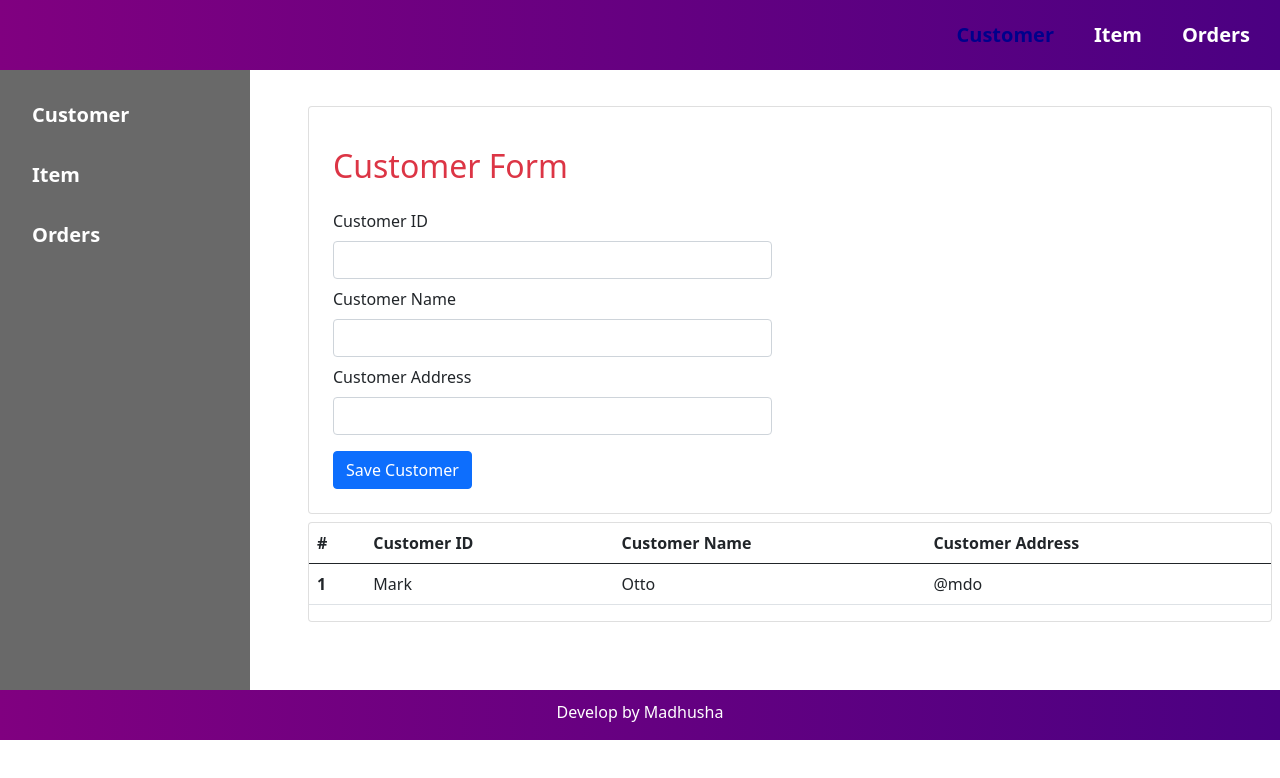
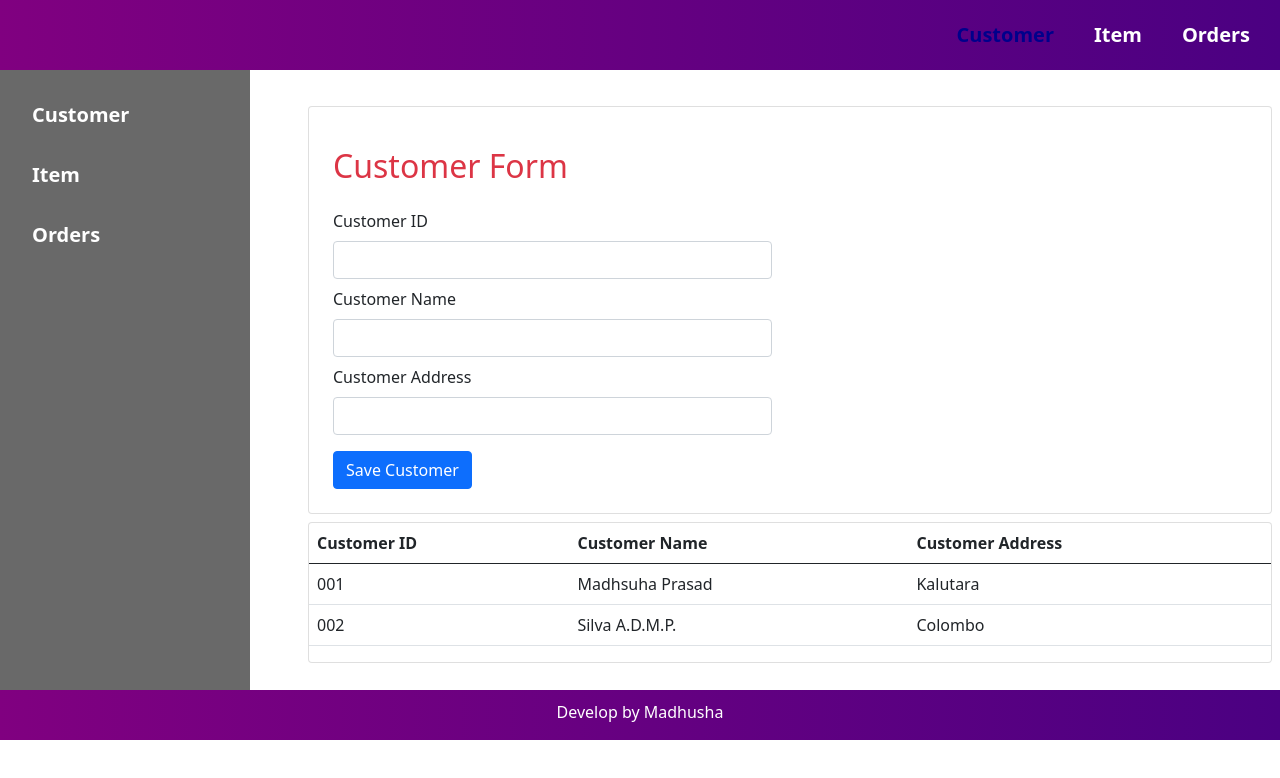
Before and after one commit to MadhushaPrasad/Crud-with-angular, an Angular app: page /customer in a window 1280 px wide. Shown: the top 778 px of the page. Built offline with nearby package versions, Linux system fonts and the light colour scheme.

Commit message:
Save Cutomer function with ngModel

```diff
--- a/src/app/views/customer/customer.component.html
+++ b/src/app/views/customer/customer.component.html
@@ -51,19 +51,21 @@
   <div class="row ps-4">
     <h1 class="mt-3 mb-3 text-danger">Customer Form</h1>
     <div class="col-6">
+      <!--      <form>-->
       <div class="form-group mt-2">
         <label for="custID">Customer ID</label>
-        <input class="form-control mt-2" id="custID" type="text">
+        <input [(ngModel)]="customerID" class="form-control mt-2" id="custID" type="text">
       </div>
       <div class="form-group mt-2">
         <label for="custName">Customer Name</label>
-        <input class="form-control mt-2" id="custName" type="text">
+        <input [(ngModel)]="customerName" class="form-control mt-2" id="custName" type="text">
       </div>
       <div class="form-group mt-2">
         <label for="custAddress">Customer Address</label>
-        <input class="form-control mt-2" id="custAddress" type="text">
+        <input [(ngModel)]="customerAddress" class="form-control mt-2" id="custAddress" type="text">
       </div>
-      <button class="btn btn-primary mt-3">Save Customer</button>
+      <button (click)="saveCustomer()" class="btn btn-primary mt-3">Save Customer</button>
+      <!--      </form>-->
     </div>
   </div>
 </div>
@@ -71,18 +73,16 @@
   <table class="table">
     <thead>
     <tr>
-      <th scope="col">#</th>
       <th scope="col">Customer ID</th>
       <th scope="col">Customer Name</th>
       <th scope="col">Customer Address</th>
     </tr>
     </thead>
     <tbody>
-    <tr>
-      <th scope="row">1</th>
-      <td>Mark</td>
-      <td>Otto</td>
-      <td>@mdo</td>
+    <tr *ngFor="let customer of customers">
+      <td>{{customer.id}}</td>
+      <td>{{customer.name}}</td>
+      <td>{{customer.address}}</td>
     </tr>
     </tbody>
   </table>
--- a/src/app/views/customer/customer.component.ts
+++ b/src/app/views/customer/customer.component.ts
@@ -14,6 +14,13 @@ export class CustomerComponent implements OnInit {
   inputValue: any = "Welcome to the angular tute";
   titleStyle = "green";
   isDisplayContent: boolean = false;
+  customerName: any;
+  customerID: any;
+  customerAddress: any;
+  customers: any [] = [
+    {id: "001", name: "Madhsuha Prasad", address: "Kalutara"},
+    {id: "002", name: "Silva A.D.M.P.", address: "Colombo"}
+  ];
 
   constructor(private router: Router, private actRouter: ActivatedRoute) {
     // this.id = this.actRouter.snapshot.paramMap.get('id');
@@ -43,4 +50,12 @@ export class CustomerComponent implements OnInit {
     console.log(txtInput.value + "hello")
     this.Madhsuha = txtInput.value;
   }
+
+  saveCustomer() {
+    const newCustomer = {id: this.customerID, name: this.customerName, address: this.customerAddress}
+    this.customers.push(newCustomer);
+    this.customerID = "";
+    this.customerName = "";
+    this.customerAddress = "";
+  }
 }
```
